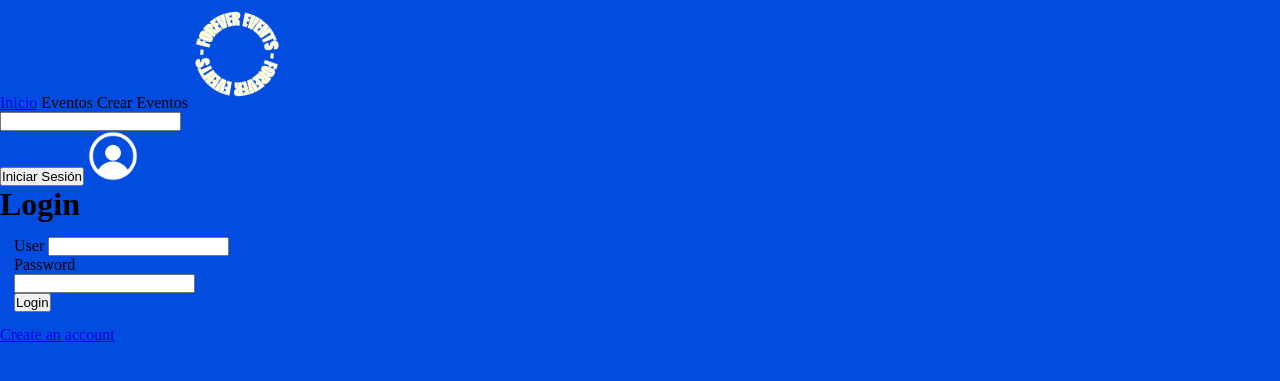
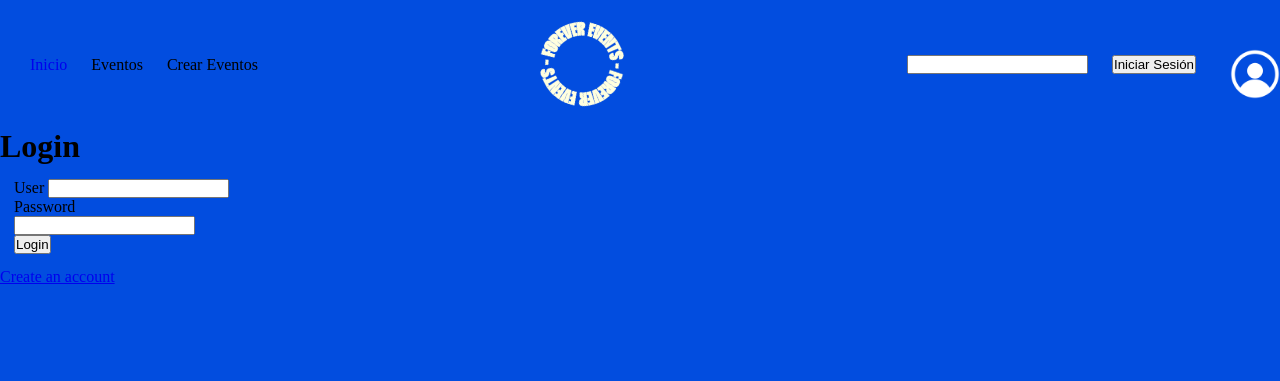
Before and after one commit to israelalmore/uiUX_html-css, a PHP site: page /components/login.html in a window 1280 px wide. Shown: the top 381 px of the page. Run offline with PHP 8.4, Linux system fonts and the light colour scheme.

Commit message:
css cambios y navbar Html terminado

```diff
--- a/components/login.html
+++ b/components/login.html
@@ -10,11 +10,17 @@
   </head>
 
   <body>
-    <div class="nav-bar">
+    <header class="nav-bar">
+      <div class="nav-container">
+        <div>
           <a href="landingPage.html" class="navBar-title">Inicio</a>
           <a class="navBar-title">Eventos</a>
           <a class="navBar-title">Crear Eventos</a>
+        </div>
+        <div>
           <img class="logo" src="/img/logoForever.png" />
+        </div>
+        <div>
           <form action="" method="get">
             <input type="search" name="search" id="search" />
           </form>
@@ -23,6 +29,9 @@
             <img src="/img/account.png" alt="account settings" />
           </a>
         </div>
+      </div>
+    </header>
+
     <div class="Login">
       <h1>Login</h1>
       <div class="forms">
--- a/style.css
+++ b/style.css
@@ -6,6 +6,38 @@
   ---accent-color: #e8aa00;
   ---button-color: #000000;
   --font-primary: "Inter", sans-serif;
+}
+
+header.nav-bar {
+  text-align: right;
+}
+
+.nav-container ul,
+.nav-container img,
+.nav-container form,
+.nav-container button,
+.nav-container a {
+  display: inline-block;
+  vertical-align: middle;
+  margin: 0 10px;
+}
+
+.nav-bar {
+  width: 100%;
+}
+
+.nav-container {
+  display: flex;
+  align-items: center;
+  justify-content: space-between;
+  width: 100%;
+  padding: 10px 20px;
+  box-sizing: border-box;
+}
+
+.navBar-title {
+  text-decoration: none;
+  margin-right: 15px;
 }
 
 #accountButton {
```
Lines whose indentation alone changed are shown as unchanged.
